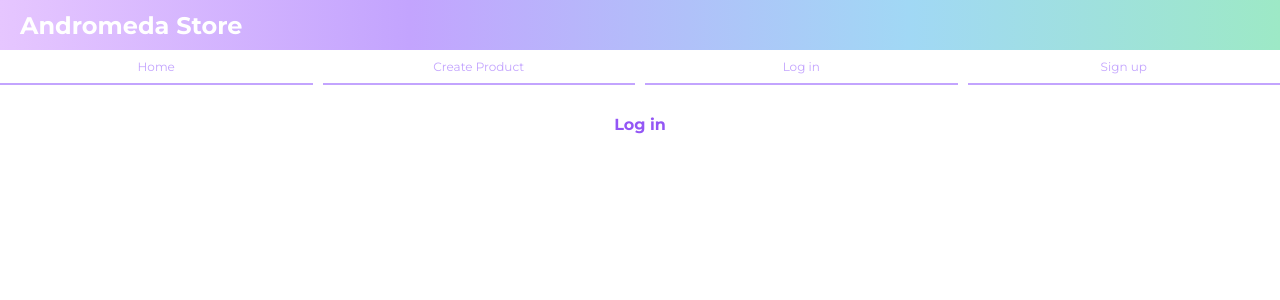
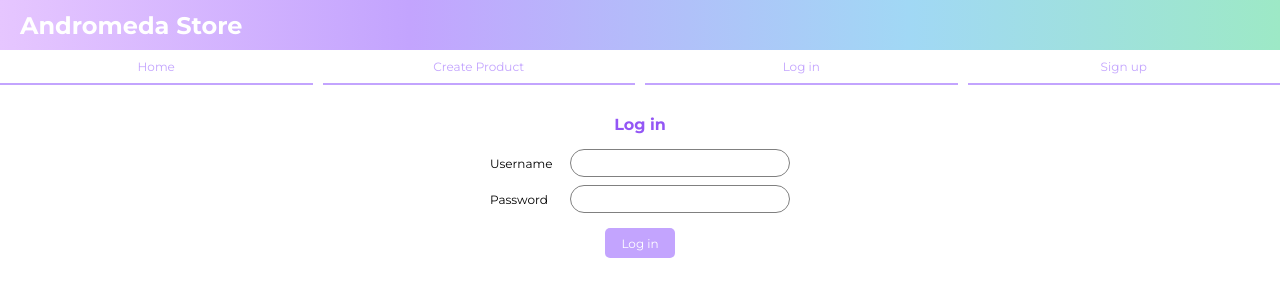
Before and after one commit to amappola7/andromeda-store, an Angular app: page /log-in in a window 1280 px wide. Shown: the top 300 px of the page. Built offline with nearby package versions, Linux system fonts and the light colour scheme.

Commit message:
Creating log in form

```diff
--- a/db.json
+++ b/db.json
@@ -156,6 +156,22 @@
         "zip": 15088
       },
       "id": 4
+    },
+    {
+      "username": "pepe_grillo",
+      "role": "admin",
+      "firstName": "Juan",
+      "secondName": "Camilo",
+      "surname": "Velasco",
+      "secondSurname": "Giraldo",
+      "email": "pepe@gmail.com",
+      "password": "1234sdf-",
+      "address": {
+        "street": "Calle 170",
+        "city": "Bogotá",
+        "zip": 11101
+      },
+      "id": 5
     }
   ]
 }
--- a/src/app/ui/pages/auth/components/log-in-form/log-in-form.component.html
+++ b/src/app/ui/pages/auth/components/log-in-form/log-in-form.component.html
@@ -1 +1,48 @@
-<p>log-in-form works!</p>
+<div class="log-in__form">
+  <form [formGroup]="loginForm" (click)="onSubmit()">
+    <div class="control-container">
+      <label for="username" class="lbl">Username</label>
+      <input type="text" class="ipt" id="username" formControlName="username" />
+      <div
+        class="errors-list"
+        *ngIf="
+          loginForm.get('username')?.invalid &&
+          (loginForm.get('username')?.dirty ||
+            loginForm.get('username')?.touched)
+        "
+      >
+        <span
+          class="error-message"
+          *ngIf="loginForm.get('username')?.hasError('required')"
+        >
+          Username is required</span
+        >
+      </div>
+    </div>
+    <div class="control-container">
+      <label for="password" class="lbl">Password</label>
+      <input
+        type="password"
+        class="ipt"
+        id="password"
+        formControlName="password"
+      />
+      <div
+        class="errors-list"
+        *ngIf="
+          loginForm.get('password')?.invalid &&
+          (loginForm.get('password')?.dirty ||
+            loginForm.get('password')?.touched)
+        "
+      >
+        <span
+          class="error-message"
+          *ngIf="loginForm.get('password')?.hasError('required')"
+        >
+          Password is required</span
+        >
+      </div>
+    </div>
+    <button class="btn">Log in</button>
+  </form>
+</div>
--- a/src/app/ui/pages/auth/components/log-in-form/log-in-form.component.scss
+++ b/src/app/ui/pages/auth/components/log-in-form/log-in-form.component.scss
@@ -0,0 +1,27 @@
+@import "../../../../../../styles.scss";
+
+.log-in__form {
+  @include displayFlex(column, center, center, 2rem);
+  width: 100vw;
+
+  form {
+    @include displayFlex(column, center, flex-start, 0.8rem);
+
+    .control-container {
+      @include displayFlex(row, flex-start, center, 1rem);
+    }
+
+    .address__container {
+      @include displayFlex(column, center, flex-start, 0.8rem);
+    }
+
+    .lbl {
+      width: 7rem;
+    }
+
+    .btn {
+      align-self: center;
+      margin-top: 0.7rem;
+    }
+  }
+}
--- a/src/app/ui/pages/auth/components/log-in-form/log-in-form.component.ts
+++ b/src/app/ui/pages/auth/components/log-in-form/log-in-form.component.ts
@@ -1,10 +1,31 @@
-import { Component } from '@angular/core';
+import { Component, OnInit } from '@angular/core';
+import { FormBuilder, FormGroup, Validators } from '@angular/forms';
 
 @Component({
   selector: 'app-log-in-form',
   templateUrl: './log-in-form.component.html',
   styleUrls: ['./log-in-form.component.scss']
 })
-export class LogInFormComponent {
+export class LogInFormComponent implements OnInit {
+  loginForm!: FormGroup;
 
+  constructor(
+    private fb: FormBuilder
+  ) {};
+
+  ngOnInit(): void {
+    this.loginForm = this.fb.group({
+      username: ['', [Validators.required]],
+      password: ['', [Validators.required]]
+    });
+  };
+
+  onSubmit() {
+    if(this.loginForm.valid) {
+      this.loginForm.reset();
+    } else {
+      console.log('Invalid form', this.loginForm.value);
+      this.loginForm.markAllAsTouched();
+    }
+  }
 }
--- a/src/app/ui/pages/auth/components/sign-up-form/sign-up-form.component.html
+++ b/src/app/ui/pages/auth/components/sign-up-form/sign-up-form.component.html
@@ -1,4 +1,4 @@
-<section class="sign-up__form">
+<div class="sign-up__form">
   <form [formGroup]="signUpForm" (ngSubmit)="onSubmit()">
     <div class="username__control control-container">
       <label class="lbl" for="username">Username</label>
@@ -258,4 +258,4 @@
     </div>
     <button class="btn">Submit</button>
   </form>
-</section>
+</div>
--- a/src/app/ui/pages/auth/log-in/log-in.component.html
+++ b/src/app/ui/pages/auth/log-in/log-in.component.html
@@ -3,5 +3,6 @@
   <app-nav-bar></app-nav-bar>
   <section class="log-in__container">
     <h2>Log in</h2>
+    <app-log-in-form></app-log-in-form>
   </section>
 </div>
```
